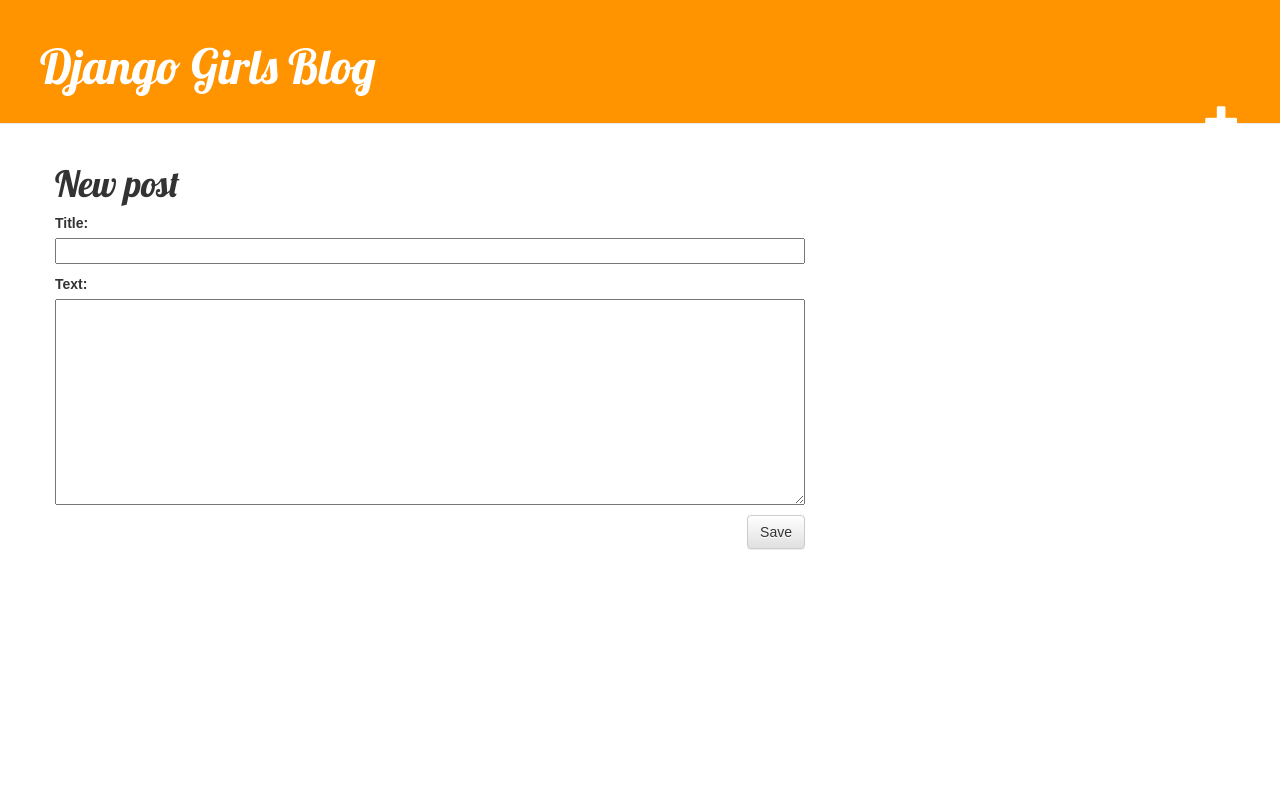
After one commit to piaoxm/djgirls, a Django app: page /blog/new/ in a window 1280 px wide. The commit adds this page. Run offline with Django 3.2, Linux system fonts and the light colour scheme; the visitor is signed in with stand-in values (Sample User, id 1); some libraries are stand-ins or nearby versions.

Commit message:
장고걸스 완료

```diff
--- /dev/null
+++ b/blog/forms.py
@@ -0,0 +1,9 @@
+from django import forms
+
+from .models import Post
+
+class PostForm(forms.ModelForm):
+
+    class Meta:
+        model = Post
+        fields = ('title', 'text',)
--- /dev/null
+++ b/blog/static/css/blog.css
@@ -0,0 +1,48 @@
+.page-header {
+    background-color: #ff9400;
+    margin-top: 0;
+    padding: 20px 20px 20px 40px;
+}
+
+.page-header h1, .page-header h1 a, .page-header h1 a:visited, .page-header h1 a:active {
+    color: #ffffff;
+    font-size: 36pt;
+    text-decoration: none;
+}
+
+.content {
+    margin-left: 40px;
+    font-family: 'Noto Sans KR', sans-serif;
+}
+
+h1, h2, h3, h4 {
+    font-family: 'Lobster', cursive;
+}
+
+.date {
+    color: #828282;
+}
+
+.save {
+    float: right;
+}
+
+.post-form textarea, .post-form input {
+    width: 100%;
+}
+
+.top-menu, .top-menu:hover, .top-menu:visited {
+    color: #ffffff;
+    float: right;
+    font-size: 26pt;
+    margin-right: 20px;
+}
+
+.post {
+    margin-bottom: 70px;
+}
+
+.post h1 a, .post h1 a:visited {
+    color: #000000;
+    font-family: 'Nanum Gothic', sans-serif;
+}
--- /dev/null
+++ b/blog/templates/blog/base.html
@@ -0,0 +1,28 @@
+{% load static %}
+<html>
+    <head>
+        <title>Django Girls blog</title>
+        <link rel="stylesheet" href="//maxcdn.bootstrapcdn.com/bootstrap/3.2.0/css/bootstrap.min.css">
+        <link rel="stylesheet" href="//maxcdn.bootstrapcdn.com/bootstrap/3.2.0/css/bootstrap-theme.min.css">
+        <link href='//fonts.googleapis.com/css?family=Lobster&subset=latin,latin-ext' rel='stylesheet' type='text/css'>
+        <link rel="stylesheet" href="{% static 'css/blog.css' %}">
+    </head>
+    <body>
+        <div class="page-header">
+            <h1><a href="/">Django Girls Blog</a></h1>
+            {% if user.is_authenticated %}
+            <a href="{% url 'blog:post_new' %}" class="top-menu"><span class="glyphicon glyphicon-plus"></span></a>
+            {% endif %}
+
+        </div>
+
+        <div class="content container">
+            <div class="row">
+                <div class="col-md-8">
+                {% block content %}
+                {% endblock %}
+                </div>
+            </div>
+        </div>
+    </body>
+</html>
--- /dev/null
+++ b/blog/templates/blog/post_edit.html
@@ -0,0 +1,9 @@
+{% extends 'blog/base.html' %}
+
+{% block content %}
+    <h1>New post</h1>
+    <form method="POST" class="post-form">{% csrf_token %}
+        {{ form.as_p }}
+        <button type="submit" class="save btn btn-default">Save</button>
+    </form>
+{% endblock %}
--- a/blog/urls.py
+++ b/blog/urls.py
@@ -26,9 +26,10 @@
 app_name = 'blog'
 
 urlpatterns = [
-    path('archives/<yyyy:year>/', views.archives_year, name='archives_year'),
+    #path('archives/<yyyy:year>/', views.archives_year, name='archives_year'),
     path('', views.post_list, name='post_list'),
-    #path('<int:pk>/', views.item_detail, name='item_detail'),
-    #path('<int:pk>/edit/', views.item_edit, name='item_edit'),
-    #path('new/', views.item_new, name='item_new'),
+    path('post/<int:pk>/', views.post_detail, name='post_detail'),
+    path('<int:pk>/edit/', views.post_edit, name='post_edit'),
+    path('new/', views.post_new, name='post_new'),
+
 ]
--- a/blog/views.py
+++ b/blog/views.py
@@ -1,8 +1,43 @@
-from django.shortcuts import render
+from django.shortcuts import render, get_object_or_404, redirect
+from django.utils import timezone
+from .models import Post
+from .forms import PostForm
 
 # Create your views here.
 def post_list(request):
-    return render(request, 'blog/post_list.html', {})
+    posts = Post.objects.filter(published_date__lte=timezone.now()).order_by('published_date')
+    return render(request, 'blog/post_list.html', {'posts': posts})
+
+def post_detail(request, pk):
+    post = get_object_or_404(Post, pk=pk)
+    return render(request, 'blog/post_detail.html', {'post': post})
+
+def post_new(request):
+    if request.method == "POST":
+        form = PostForm(request.POST)# POST로 받은 폼을 넘겨줌
+        if form.is_valid():
+            post = form.save(commit=False)
+            post.author = request.user
+            post.published_date = timezone.now()
+            post.save()
+            return redirect('blog:post_detail', pk=post.pk)
+    else:
+        form = PostForm()# 빈 폼을 넘겨줌
+    return render(request, 'blog/post_edit.html', {'form': form})
+
+def post_edit(request, pk):
+    post = get_object_or_404(Post, pk=pk)
+    if request.method == "POST":
+        form = PostForm(request.POST, instance=post)
+        if form.is_valid():
+            post = form.save(commit=False)
+            post.author = request.user
+            post.published_date = timezone.now()
+            post.save()
+            return redirect('blog:post_detail', pk=post.pk)
+    else:
+        form = PostForm(instance=post) #조회된 포스트를 기입하여 폼을 반환
+    return render(request, 'blog/post_edit.html', {'form': form})
 
 def archives_year(request):
     return render(request, 'blog/post_list.html', {})
--- a/mysite/urls.py
+++ b/mysite/urls.py
@@ -17,6 +17,14 @@
 from django.urls import path, include
 
 urlpatterns = [
-    path('admin/', admin.site.urls),
+    path('admin/', admin.site.urls),#보안을 위해 admin은 다른것으로 수정하여 배포
     path('blog/', include('blog.urls')),
 ]
+
+# debug_toolbar 추가
+from django.conf import settings
+if settings.DEBUG:
+    import debug_toolbar
+    urlpatterns += [
+        path('__debug__/', include(debug_toolbar.urls)),
+    ]
--- /dev/null
+++ b/requirements.txt
@@ -0,0 +1,4 @@
+Django==2.2.6
+django-debug-toolbar==2.0
+pytz==2019.3
+sqlparse==0.3.0
```
Also changed, not shown: blog/templates/blog/post_detail.html (added, +17 -0 lines), blog/templates/blog/post_list.html (+12 -21 lines), mysite/settings.py (+9 -2 lines).
